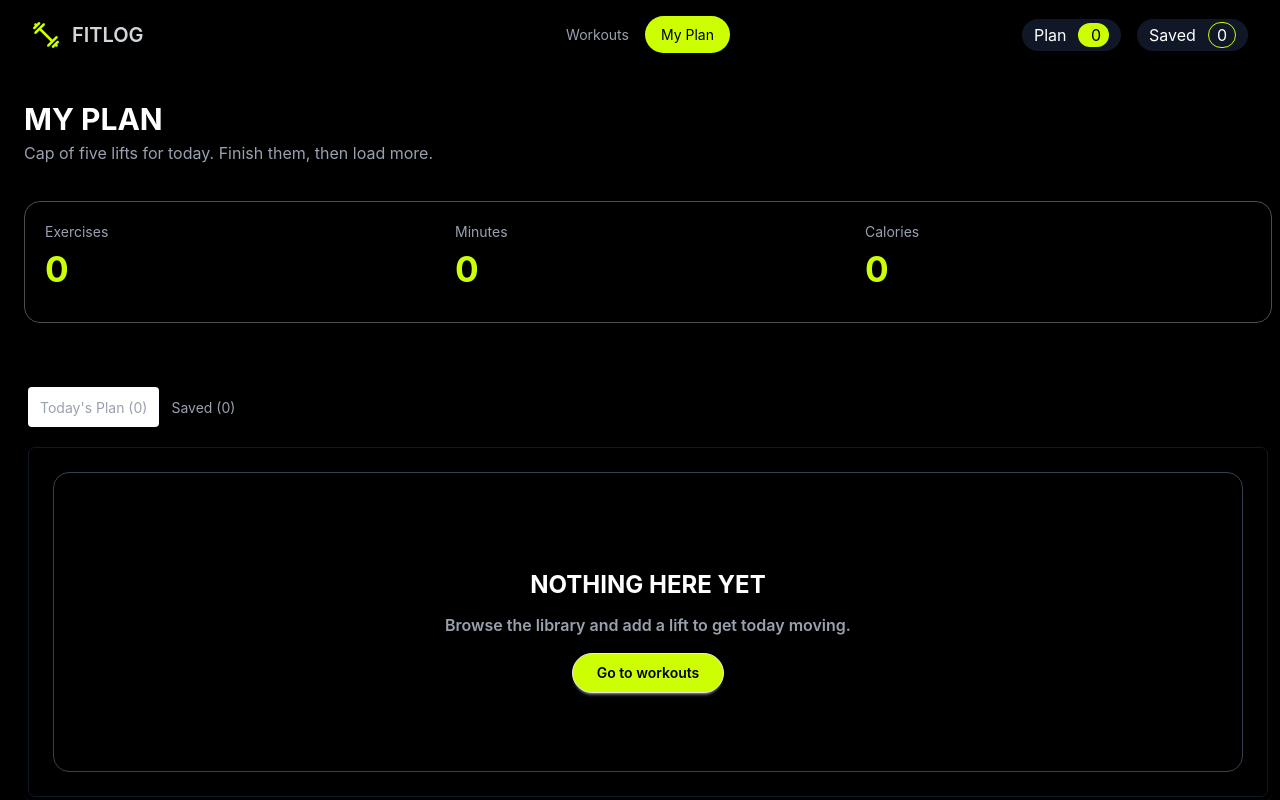
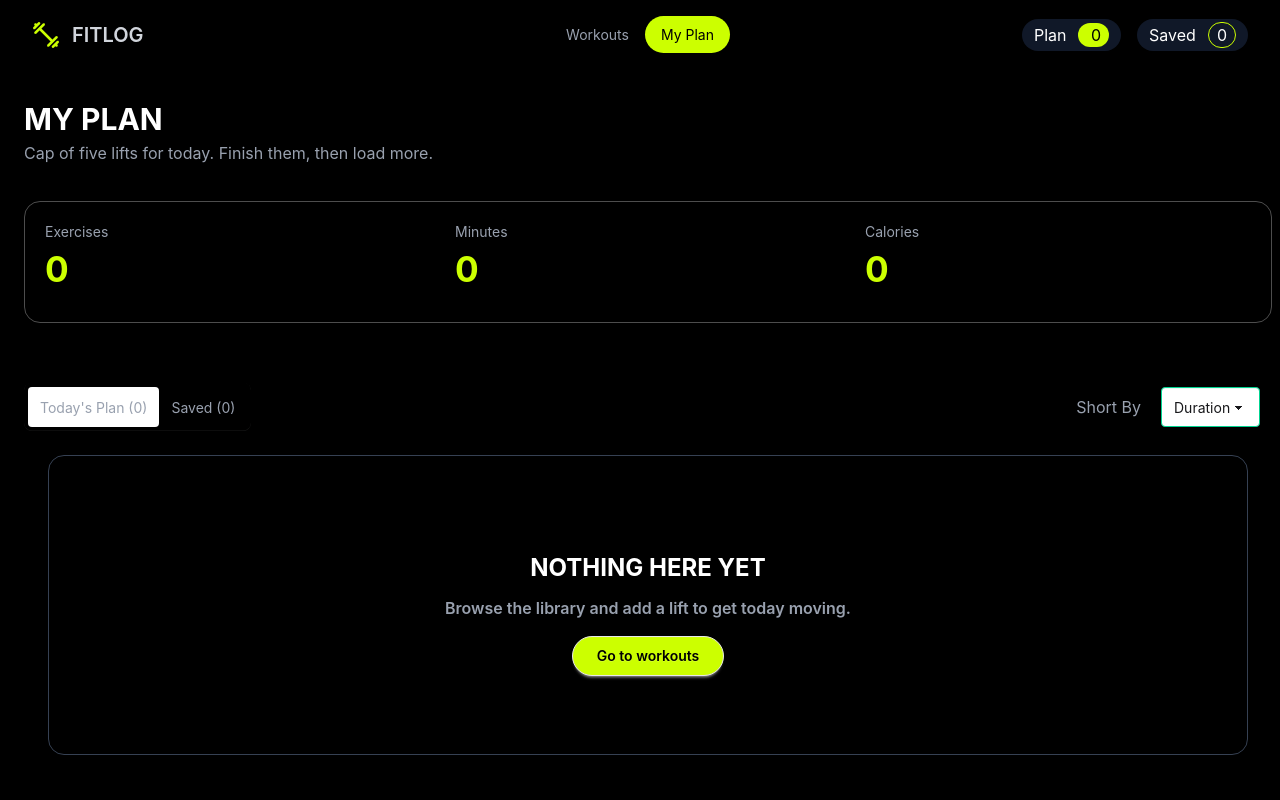
Before and after one commit to code-by-nusrat/fit-log-assign-6, a Next.js app: page /my-plan in a window 1280 px wide. Shown: the top 800 px of the page. Built offline with nearby package versions, Linux system fonts and the light colour scheme.

Commit message:
eleventh commit

```diff
--- a/src/app/my-plan/page.tsx
+++ b/src/app/my-plan/page.tsx
@@ -1,104 +1,4 @@
-
-// 'use client'
-// import ExerciseBtn from '@/components/shared/ExerciseBtn';
-// import GroupCard from '@/components/shared/GroupCard';
-// import GroupNothingCard from '@/components/shared/GroupNothingCard';
-// import MyPlanCard from '@/components/shared/MyPlanCard';
-// import TodaysPlanTab from '@/components/shared/TodaysPlanTab';
-// import { GroupsContext } from '@/context/GroupsContext';
-// import { IGroups } from '@/Types/groupsType';
-// import React, { useContext } from 'react';
-
-// const PlanPage = () => {
-//     const { plan, save } = useContext(GroupsContext);
-//     return (
-//         <div className="container mx-auto w-full lg:w-380 px-4 sm:px-6 lg:px-2 mt-8">
-//             <div className="lg:ml-4 mx-auto">
-
-//                 {/* Heading */}
-//                 <div>
-//                     <h1 className="text-2xl sm:text-3xl font-bold text-white">
-//                         MY PLAN
-//                     </h1>
-
-//                     <p className="mt-1 text-sm sm:text-base text-gray-400">
-//                         Cap of five lifts for today. Finish them, then load more.
-//                     </p>
-//                 </div>
-
-//                 {/* Stats Card */}
-//                 <div className="w-full border border-white/30 min-h-30.5 mt-8 sm:mt-9 rounded-2xl p-4 sm:p-5">
-
-//                     <div className="grid grid-cols-3 gap-3 sm:gap-6">
-
-//                         {/* Exercises */}
-//                         <div>
-//                             <p className="text-xs sm:text-sm text-gray-400">
-//                                 Exercises
-//                             </p>
-
-//                             <p className="mt-1 font-bold text-2xl sm:text-[2.2rem] text-[#CCFF00]">
-//                                 0
-//                             </p>
-//                         </div>
-
-//                         {/* Minutes */}
-//                         <div>
-//                             <p className="text-xs sm:text-sm text-gray-400">
-//                                 Minutes
-//                             </p>
-
-//                             <p className="mt-1 font-bold text-2xl sm:text-[2.2rem] text-[#CCFF00]">
-//                                 0
-//                             </p>
-//                         </div>
-
-//                         {/* Calories */}
-//                         <div>
-//                             <p className="text-xs sm:text-sm text-gray-400">
-//                                 Calories
-//                             </p>
-
-//                             <p className="mt-1 font-bold text-2xl sm:text-[2.2rem] text-[#CCFF00]">
-//                                 0
-//                             </p>
-//                         </div>
-
-//                     </div>
-//                 </div>
-
-//                 {/* tab-content */}
-//                 {/* name of each tab group should be unique */}
-//                 <div className="tabs tabs-box bg-black mt-15" >
-//                     {/* <TodaysPlanTab plan={plan}></TodaysPlanTab> */}
-//                     <input type="radio" name="my_tabs_1" className="tab text-gray-400 mb-4" aria-label={`Today's Plan (${plan.length})`} />
-//                     <div className="tab-content border-base-300 p-6 bg-black text-white">
-//                         {
-//                             plan.length > 0 ? plan.map((group: IGroups, ind: number) => {
-//                                 return <MyPlanCard key={ind} group={group}></MyPlanCard>
-//                             }) : <GroupNothingCard></GroupNothingCard>
-//                         }
-//                     </div>
-//                     <input type="radio" name="my_tabs_1" className="tab text-gray-400" aria-label={`Saved (${save.length})`} defaultChecked />
-//                     <div className="tab-content bg-black border-gray-900 p-6 text-white">
-//                         {
-//                             save.length > 0 ? save.map((group: IGroups, ind: number) => {
-//                                 return <MyPlanCard key={ind} group={group}></MyPlanCard>
-//                             }) : <GroupNothingCard></GroupNothingCard>
-//                         }
-//                     </div>
-
-//                 </div>
-
-//             </div>
-//         </div>
-//     );
-// };
-
-// export default PlanPage;
-
 // "use client";
-
 // import GroupNothingCard from "@/components/shared/GroupNothingCard";
 // import MyPlanCard from "@/components/shared/MyPlanCard";
 // import { GroupsContext } from "@/context/GroupsContext";
@@ -113,14 +13,14 @@
 //         }>
 //     );
 
-//     // Which tab is currently selected?
+//     // Track selected tab
 //     const [activeTab, setActiveTab] = useState<"plan" | "save">("plan");
 
-//     // Get the data of the currently selected tab
+//     // Current tab data
 //     const activeItems: IGroups[] =
 //         activeTab === "plan" ? plan : save;
 
-//     // Exercises
+//     // Number of exercises
 //     const exerciseCount = activeItems.length;
 
 //     // Total minutes
@@ -131,16 +31,18 @@
 
 //     // Total calories
 //     const totalCalories = activeItems.reduce(
-//         (total, group) => total + Number(group.caloriesBurned),
+//         (total, group) =>
+//             total + Number(group.caloriesBurned),
 //         0
 //     );
+
 
 //     return (
 //         <div className="container mx-auto mt-8 w-full px-4 sm:px-6 lg:w-380 lg:px-2">
 
 //             <div className="mx-auto lg:ml-4">
 
-//                 {/* Heading */}
+//                 {/* ================= Heading ================= */}
 //                 <div>
 //                     <h1 className="text-2xl font-bold text-white sm:text-3xl">
 //                         MY PLAN
@@ -197,59 +99,74 @@
 
 
 //                 {/* ================= Tabs ================= */}
-//                 <div className="tabs tabs-box mt-15 bg-black">
+//                 <div className="flex">
+//                     <div className="tabs tabs-box mt-15 bg-black">
 
-//                     {/* Today's Plan */}
-//                     <input
-//                         type="radio"
-//                         name="my_tabs_1"
-//                         className="tab mb-4 text-gray-400"
-//                         aria-label={`Today's Plan (${plan.length})`}
-//                         defaultChecked
-//                         onChange={() => setActiveTab("plan")}
-//                     />
+//                         {/* ================= Today's Plan ================= */}
+//                         <input
+//                             type="radio"
+//                             name="my_tabs_1"
+//                             className="tab mb-4 text-gray-400"
+//                             aria-label={`Today's Plan (${plan.length})`}
+//                             defaultChecked
+//                             onChange={() => setActiveTab("plan")}
+//                         />
 
-//                     <div className="tab-content border-gray-900 bg-black p-6 text-white">
+//                         <div className="tab-content border-gray-900 bg-black p-6 text-white">
 
-//                         {plan.length > 0 ? (
-//                             plan.map((group: IGroups) => (
-//                                 <MyPlanCard
-//                                     key={group.id}
-//                                     group={group}
-//                                 />
-//                             ))
-//                         ) : (
-//                             <GroupNothingCard />
-//                         )}
+//                             {plan.length > 0 ? (
+//                                 plan.map((group: IGroups) => (
+//                                     <MyPlanCard
+//                                         key={group.id}
+//                                         group={group}
+//                                         type="plan"
+
+//                                     />
+//                                 ))
+//                             ) : (
+//                                 <GroupNothingCard />
+//                             )}
+
+//                         </div>
+
+
+//                         {/* ================= Saved ================= */}
+//                         <input
+//                             type="radio"
+//                             name="my_tabs_1"
+//                             className="tab text-gray-400"
+//                             aria-label={`Saved (${save.length})`}
+//                             onChange={() => setActiveTab("save")}
+//                         />
+
+//                         <div className="tab-content border-gray-900 bg-black p-6 text-white">
+
+//                             {save.length > 0 ? (
+//                                 save.map((group: IGroups) => (
+//                                     <MyPlanCard
+//                                         key={group.id}
+//                                         group={group}
+//                                         type="save"
+//                                     />
+//                                 ))
+//                             ) : (
+//                                 <GroupNothingCard />
+//                             )}
+
+//                         </div>
 
 //                     </div>
+//                     <div className="flex gap-5 ">
+//                         <h2 className="text-gray-400 whitespace-nowrap">Short By</h2>
+//                         <select defaultValue="Pick a color" className="select appearance-none">
+//                             <option disabled={true}>Pick a color</option>
+//                             <option>Crimson</option>
+//                             <option>Amber</option>
+//                             <option>Velvet</option>
+//                         </select>
+//                     </div>
+//                 </div>
 
-
-//                     {/* Saved */}
-//                     <input
-//                         type="radio"
-//                         name="my_tabs_1"
-//                         className="tab text-gray-400"
-//                         aria-label={`Saved (${save.length})`}
-//                         onChange={() => setActiveTab("save")}
-//                     />
-
-//                     <div className="tab-content border-gray-900 bg-black p-6 text-white">
-
-//                         {save.length > 0 ? (
-//                             save.map((group: IGroups) => (
-//                                 <MyPlanCard
-//                                     key={group.id}
-//                                     group={group}
-//                                 />
-//                             ))
-//                         ) : (
-//                             <GroupNothingCard />
-//                         )}
-
-//                     </div>
-
-//                 </div>
 
 //             </div>
 //         </div>
@@ -257,7 +174,6 @@
 // };
 
 // export default PlanPage;
-
 
 
 "use client";
@@ -275,37 +191,42 @@ const PlanPage = () => {
             save: IGroups[];
         }>
     );
+    const [shortBy,setShortBy]= useState <"duration" | "calories" | "rating">("duration")
 
-    // Track selected tab
     const [activeTab, setActiveTab] = useState<"plan" | "save">("plan");
-
-    // Current tab data
+    console.log(shortBy,'shortby')
     const activeItems: IGroups[] =
         activeTab === "plan" ? plan : save;
 
-    // Number of exercises
     const exerciseCount = activeItems.length;
 
-    // Total minutes
     const totalMinutes = activeItems.reduce(
         (total, group) => total + Number(group.duration),
         0
     );
-
-    // Total calories
     const totalCalories = activeItems.reduce(
-        (total, group) =>
-            total + Number(group.caloriesBurned),
+        (total, group) => total + Number(group.caloriesBurned),
         0
     );
-
+    const shortPlans=(groups:IGroups[])=>{
+     const sortedExercise=[...groups];
+     if(shortBy ==='duration'){
+      sortedExercise.sort((a,b)=>a.duration - b.duration)
+     }else if (shortBy === "calories"){
+      sortedExercise.sort((a,b)=>a.caloriesBurned - b.caloriesBurned)
+     }else if(shortBy === "rating"){
+        sortedExercise.sort((a,b)=>a.rating - b.rating)
+     }
+     return sortedExercise;
+    }
+    const shortedAddToPlan=shortPlans(plan)
+    const shortedAddToSave=shortPlans(save)
 
     return (
         <div className="container mx-auto mt-8 w-full px-4 sm:px-6 lg:w-380 lg:px-2">
-
             <div className="mx-auto lg:ml-4">
 
-                {/* ================= Heading ================= */}
+                {/* Heading */}
                 <div>
                     <h1 className="text-2xl font-bold text-white sm:text-3xl">
                         MY PLAN
@@ -316,13 +237,10 @@ const PlanPage = () => {
                     </p>
                 </div>
 
-
-                {/* ================= Stats Card ================= */}
+                {/* Stats Card */}
                 <div className="mt-8 min-h-30.5 w-full rounded-2xl border border-white/30 p-4 sm:mt-9 sm:p-5">
-
                     <div className="grid grid-cols-3 gap-3 sm:gap-6">
 
-                        {/* Exercises */}
                         <div>
                             <p className="text-xs text-gray-400 sm:text-sm">
                                 Exercises
@@ -333,8 +251,6 @@ const PlanPage = () => {
                             </p>
                         </div>
 
-
-                        {/* Minutes */}
                         <div>
                             <p className="text-xs text-gray-400 sm:text-sm">
                                 Minutes
@@ -345,8 +261,6 @@ const PlanPage = () => {
                             </p>
                         </div>
 
-
-                        {/* Calories */}
                         <div>
                             <p className="text-xs text-gray-400 sm:text-sm">
                                 Calories
@@ -360,24 +274,64 @@ const PlanPage = () => {
                     </div>
                 </div>
 
+                {/* Tabs Section */}
+                <div className="mt-15">
 
-                {/* ================= Tabs ================= */}
-                <div className="tabs tabs-box mt-15 bg-black">
+                    {/* Tab Buttons + Sort By */}
+                    <div className="flex items-center justify-between">
 
-                    {/* ================= Today's Plan ================= */}
+                        {/* Tab Buttons */}
+                        <div className="tabs tabs-box bg-black">
+
                             <input
                                 type="radio"
                                 name="my_tabs_1"
-                        className="tab mb-4 text-gray-400"
+                                className="tab text-gray-400"
                                 aria-label={`Today's Plan (${plan.length})`}
                                 defaultChecked
                                 onChange={() => setActiveTab("plan")}
                             />
 
-                    <div className="tab-content border-gray-900 bg-black p-6 text-white">
+                            <input
+                                type="radio"
+                                name="my_tabs_1"
+                                className="tab text-gray-400"
+                                aria-label={`Saved (${save.length})`}
+                                onChange={() => setActiveTab("save")}
+                            />
 
-                        {plan.length > 0 ? (
-                            plan.map((group: IGroups) => (
+                        </div>
+
+                        {/* Sort By */}
+                        <div className="flex items-center gap-5 mr-3">
+                            <h2 className="whitespace-nowrap text-gray-400">
+                                Short By
+                            </h2>
+
+                            <select value={shortBy} onChange={(e)=>setShortBy(e.target.value as "duration" | "calories" | "rating")}
+                                //defaultValue="Pick a Runtime"
+                                className="select select-success"
+                            >
+                                {/* <option disabled value="Duration">
+                                    Duration
+                                </option> */}
+
+                                <option value="duration">Duration</option>
+                                <option value="calories">Calories</option>
+                                <option value="rating">Rating</option>
+
+                            </select>
+
+                        </div>
+
+                    </div>
+
+                    {/* Today's Plan Content */}
+                    {activeTab === "plan" && (
+                        <div className="border-gray-900 bg-black p-6 text-white">
+
+                            {shortedAddToPlan.length > 0 ? (
+                                shortedAddToPlan.map((group: IGroups) => (
                                     <MyPlanCard
                                         key={group.id}
                                         group={group}
@@ -389,21 +343,14 @@ const PlanPage = () => {
                             )}
 
                         </div>
+                    )}
 
+                    {/* Saved Content */}
+                    {activeTab === "save" && (
+                        <div className="border-gray-900 bg-black p-6 text-white">
 
-                    {/* ================= Saved ================= */}
-                    <input
-                        type="radio"
-                        name="my_tabs_1"
-                        className="tab text-gray-400"
-                        aria-label={`Saved (${save.length})`}
-                        onChange={() => setActiveTab("save")}
-                    />
-
-                    <div className="tab-content border-gray-900 bg-black p-6 text-white">
-
-                        {save.length > 0 ? (
-                            save.map((group: IGroups) => (
+                            {shortedAddToSave.length > 0 ? (
+                                shortedAddToSave.map((group: IGroups) => (
                                     <MyPlanCard
                                         key={group.id}
                                         group={group}
@@ -415,6 +362,7 @@ const PlanPage = () => {
                             )}
 
                         </div>
+                    )}
 
                 </div>
 
```
Also changed, not shown: src/app/Loading.tsx (added, +11 -0 lines), src/app/groups/Loading.tsx (added, +11 -0 lines), src/app/groups/[id]/Loading.tsx (added, +11 -0 lines), src/app/not-found.tsx (added, +45 -0 lines), src/components/shared/CrossBtn.tsx (+18 -34 lines), src/components/shared/MarkBtn.tsx (added, +19 -0 lines), src/components/shared/MyPlanCard.tsx (+4 -8 lines). Lines whose indentation alone changed are shown as unchanged.
